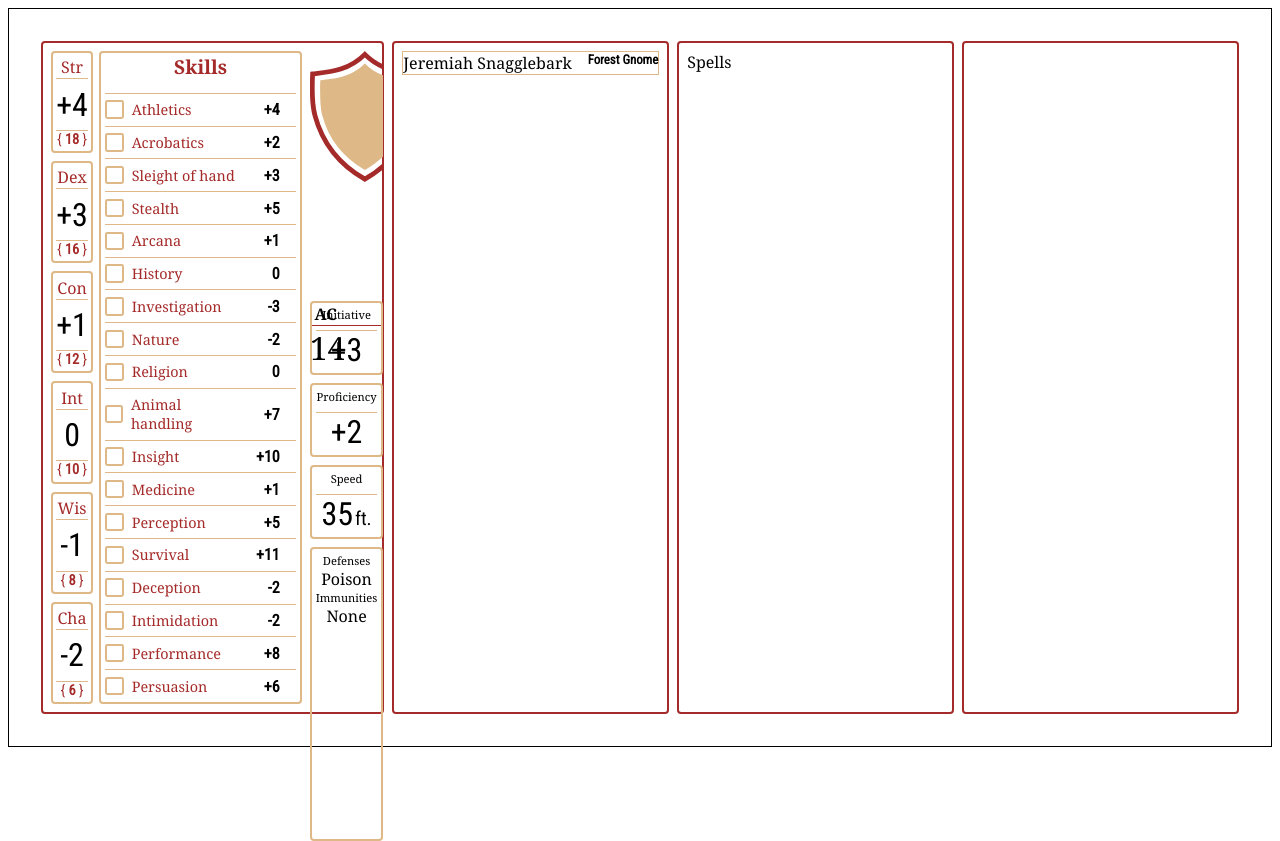
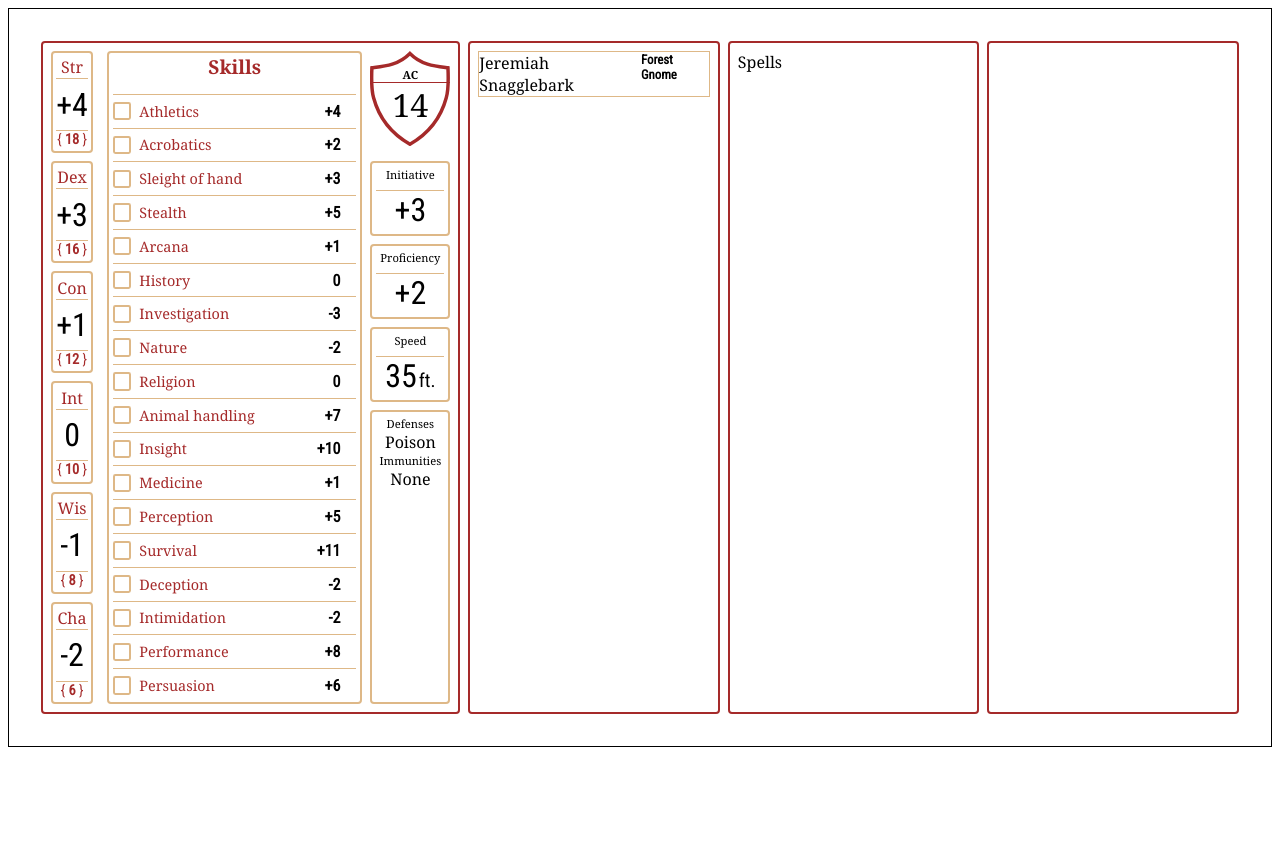
Before and after one commit to Edpacca/ednd-sheets, a Svelte app: page / in a window 1280 px wide. After the commit the page ends 800 px from the top, so only its background shows below. Built offline with nearby package versions, Linux system fonts and the light colour scheme.

Commit message:
fix svg positioning

```diff
--- a/src/assets/Shield-svg.svelte
+++ b/src/assets/Shield-svg.svelte
@@ -3,7 +3,7 @@
     export let colorStroke;
 </script>
 
-<svg width="auto" height="auto">
+<svg max-width="100%" max-height="100%" viewBox="0 0 109.69919 130.90545">
    <defs/>
       <g transform="translate(113.6667636,1.8483472)">
          <path
--- a/src/components/bonuses/Bonuses.svelte
+++ b/src/components/bonuses/Bonuses.svelte
@@ -7,9 +7,11 @@ import Bonus from './component/Bonus.svelte';
 
 <div class="bonus-wrapper">
     <div class="ac-wrapper">
-        <ShieldSvg colorFill=burlywood colorStroke=brown/>
-        <div class="ac">AC</div>
-        <div class="mod modac">14</div>
+        <ShieldSvg colorFill=transparent colorStroke=brown/>
+        <div class="acmod-wrapper">
+            <div class="ac">AC</div>
+            <div class="mod modac">14</div>
+        </div>
     </div>
 
     <Bonus name="Initiative" mod={bonuses.initiative}/>
@@ -34,7 +36,14 @@ import Bonus from './component/Bonus.svelte';
     }
 
     .ac-wrapper {
+        position: relative;
+    }
 
+    .acmod-wrapper {
+        position: absolute;
+        text-align: center;
+        top: 5%;
+        width: 100%;
     }
 
     .box {
@@ -59,42 +68,14 @@ import Bonus from './component/Bonus.svelte';
         margin-left: 0.1em;
     }
 
-    .shield-wrap {
-        position: relative;
-        text-align: center;
-    }
-
-    .shield {
-        position: absolute;
-        width: 95%;
-        height: 95%;
-        top: 2.5%;
-        left: 2.5%;
-        clip-path: polygon(50% 0%, 30% 5%, 20% 10%, 0% 27%, 13% 70%, 25% 85%, 50% 100%, 75% 85%, 87% 70%, 100% 27%, 80% 10%, 70% 5% );
-        background-color: burlywood;
-        margin: auto;
-        z-index: -1;
-    }
-
-    .shield-border {
-        position: absolute;
-        width: 100%;
-        height: 100%;
-        top: 0;
-        left: 0;
-        clip-path: polygon(50% 0%, 30% 5%, 20% 10%, 0% 27%, 13% 70%, 25% 85%, 50% 100%, 75% 85%, 87% 70%, 100% 27%, 80% 10%, 70% 5% );
-        background-color: brown;
-        z-index: -1;
-    }
-
     .ac {
-        margin: 0.3em;
-        margin-bottom: 0;
         font-weight: 600;
+        font-size: 0.7em;
+        margin: 1em 0 0 0;
     }
 
     .modac {
         border-top: 1px solid brown;
-        margin: 0 0 0.5em;
+        margin: 0;
     }
 </style>
--- a/src/components/sheet/Sheet.svelte
+++ b/src/components/sheet/Sheet.svelte
@@ -29,7 +29,7 @@
         border: 1px solid black;
         padding: 2em;
         display: grid;
-        grid-template-columns: repeat(4, 1fr);
+        grid-template-columns: 35% repeat(3, 1fr);
         column-gap: 0.5em;
     }
 
--- a/src/data/data.ts
+++ b/src/data/data.ts
@@ -1,3 +1,4 @@
+import { writable } from "svelte/store";
 import type { Character } from "./Character";
 
 export const TEST_CHARACTER: Character = {
@@ -38,3 +39,5 @@ export const TEST_CHARACTER: Character = {
         proficiency: 2
     }
 }
+
+export const name = writable(TEST_CHARACTER.name);
```
Lines whose indentation alone changed are shown as unchanged.
